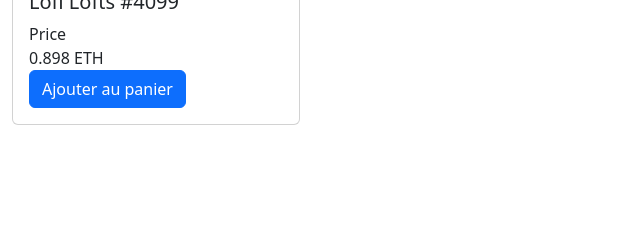
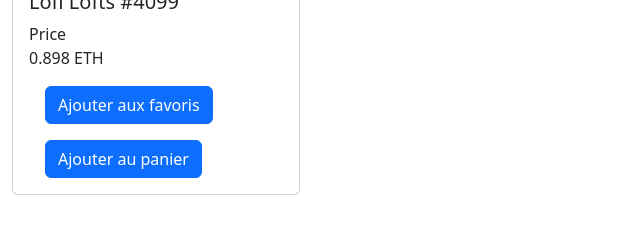
Before and after one commit to m-romeu63/angular-tp-nft-marketplace, an Angular app: page / in a window 1280 px wide. Shown: the part 346-574 px from the top of the page, without its empty margins (0-640 px from the left). Built offline with nearby package versions, Linux system fonts and the light colour scheme.

Commit message:
event binding add to favorites

```diff
--- /dev/null
+++ b/src/app/market-place-module/favorite-nft/favorite-nft.component.html
@@ -0,0 +1 @@
+<a href="#" class="btn btn-primary mx-3 my-3" (click)="addToFavorite()">Ajouter aux favoris</a>
--- /dev/null
+++ b/src/app/market-place-module/favorite-nft/favorite-nft.component.ts
@@ -0,0 +1,26 @@
+import { Component, OnInit, Input, Output, EventEmitter } from '@angular/core';
+
+@Component({
+  selector: 'app-favorite-nft',
+  templateUrl: './favorite-nft.component.html',
+  styleUrls: ['./favorite-nft.component.scss']
+})
+export class FavoriteNftComponent implements OnInit {
+
+  @Input()
+  public favorite: boolean | undefined = false;
+
+  @Output()
+  public favoriteChange = new EventEmitter<boolean>();
+
+  constructor() { }
+
+  ngOnInit(): void {
+  }
+
+  addToFavorite(): void {
+    this.favorite ? this.favorite = false : this.favorite = true;
+    this.favoriteChange.emit(this.favorite);
+  }
+
+}
--- a/src/app/market-place-module/single-nftcomponent/single-nft.component.html
+++ b/src/app/market-place-module/single-nftcomponent/single-nft.component.html
@@ -2,11 +2,13 @@
   <img [src]="nft.cached_file_url" class="card-img-top" alt="{{nft.metadata?.description}}">
   <div class="card-body">
     <h5 class="card-title">{{nft.metadata?.name}}</h5>
+    <div *ngIf="nft.isFavorite === true">❤️</div>
     <div>
       <div class="card-text">
         <app-nft-price [price]="nft.price"></app-nft-price>
       </div>
-      <a href="#" class="btn btn-primary">Ajouter au panier</a>
+      <app-favorite-nft [favorite]="nft.isFavorite" (favoriteChange)="onFavoriteChange($event)"></app-favorite-nft>
+      <a href="#" class="btn btn-primary mx-3">Ajouter au panier</a>
     </div>
   </div>
 </div>
--- a/src/app/market-place-module/single-nftcomponent/single-nft.component.ts
+++ b/src/app/market-place-module/single-nftcomponent/single-nft.component.ts
@@ -34,4 +34,8 @@ export class SingleNFTComponent implements OnInit {
   ngOnInit(): void {
   }
 
+  onFavoriteChange(newFavorite: boolean){
+    this.nft.isFavorite = newFavorite;
+  }
+
 }
```
Also changed, not shown: src/app/market-place-module/market-place.module.ts (+5 -2 lines), src/app/market-place-module/favorite-nft/favorite-nft.component.scss (added), 1 other file (tests, documents, lock files or other folders).
